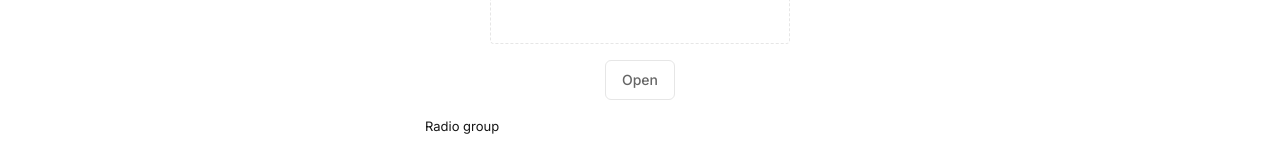
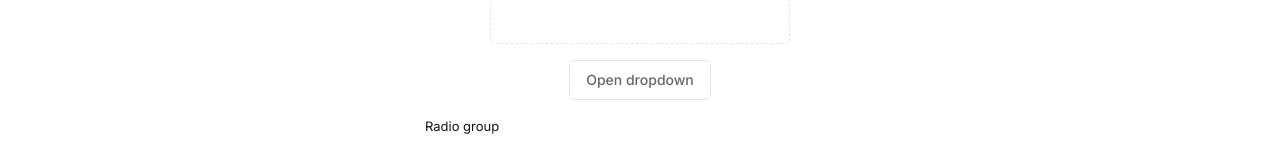
Before and after one commit to ZeynalliZeynal/mern-ts-template, a React (Vite) app in the folder client/: page / in a window 1280 px wide. Shown: the part 805-948 px from the top of the page. Built offline with nearby package versions, Linux system fonts and the light colour scheme.

Commit message:
width changed

```diff
--- a/client/src/components/dropdown-demo.tsx
+++ b/client/src/components/dropdown-demo.tsx
@@ -22,7 +22,7 @@ export default function DropdownDemo() {
   return (
     <Stack>
       <DropdownMenu>
-        <DropdownMenu.Trigger>Open</DropdownMenu.Trigger>
+        <DropdownMenu.Trigger>Open dropdown</DropdownMenu.Trigger>
         <DropdownMenu.Content>
           <DropdownMenu.Label>My Account</DropdownMenu.Label>
           <DropdownMenu.Separator />
```
